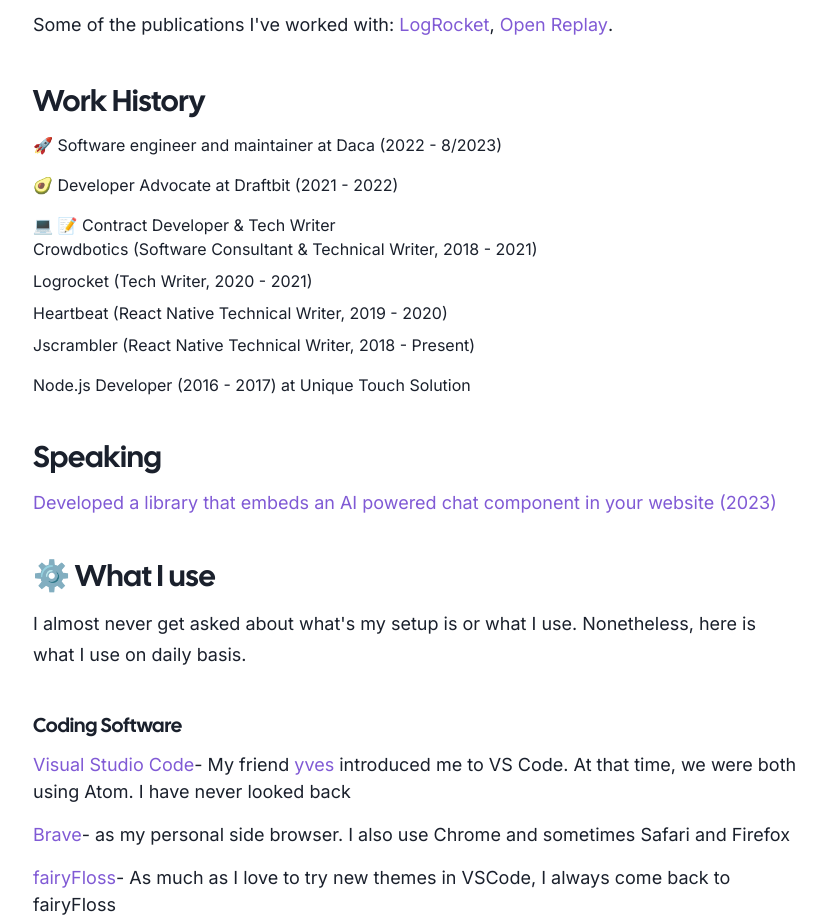
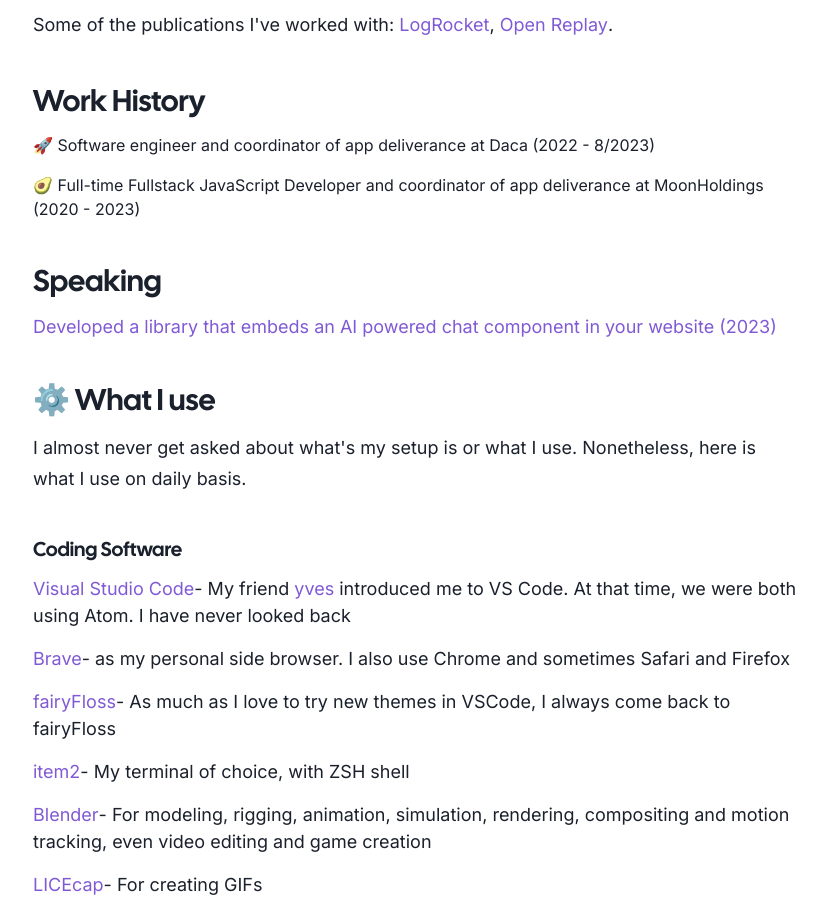
Before and after one commit to MicoDan/Blogs, a Next.js app: page /about in a window 1280 px wide. Shown: the part 880-1798 px from the top of the page, without its empty margins (223-1049 px from the left). Built offline with nearby package versions, Linux system fonts and the light colour scheme.

Commit message:
updating my about

```diff
--- a/pages/about.js
+++ b/pages/about.js
@@ -102,29 +102,10 @@
         </Heading>
         <List spacing={4}>
           <ListItem>
-            🚀 Software engineer and maintainer at Daca (2022 -
+            🚀 Software engineer and coordinator of app deliverance at Daca (2022 -
             8/2023)
           </ListItem>
-          <ListItem>🥑 Developer Advocate at Draftbit (2021 - 2022)</ListItem>
-          <ListItem>
-            💻 📝 Contract Developer & Tech Writer
-            <List spacing={2}>
-              <ListItem>
-                Crowdbotics (Software Consultant & Technical Writer, 2018 -
-                2021)
-              </ListItem>
-              <ListItem>Logrocket (Tech Writer, 2020 - 2021)</ListItem>
-              <ListItem>
-                Heartbeat (React Native Technical Writer, 2019 - 2020)
-              </ListItem>
-              <ListItem>
-                Jscrambler (React Native Technical Writer, 2018 - Present)
-              </ListItem>
-            </List>
-          </ListItem>
-          <ListItem>
-            Node.js Developer (2016 - 2017) at Unique Touch Solution
-          </ListItem>
+          <ListItem>🥑 Full-time Fullstack JavaScript Developer and coordinator of app deliverance at MoonHoldings (2020 - 2023)</ListItem>
         </List>
         <Heading size="lg" as="h2" pt={8}>
           Speaking
```
